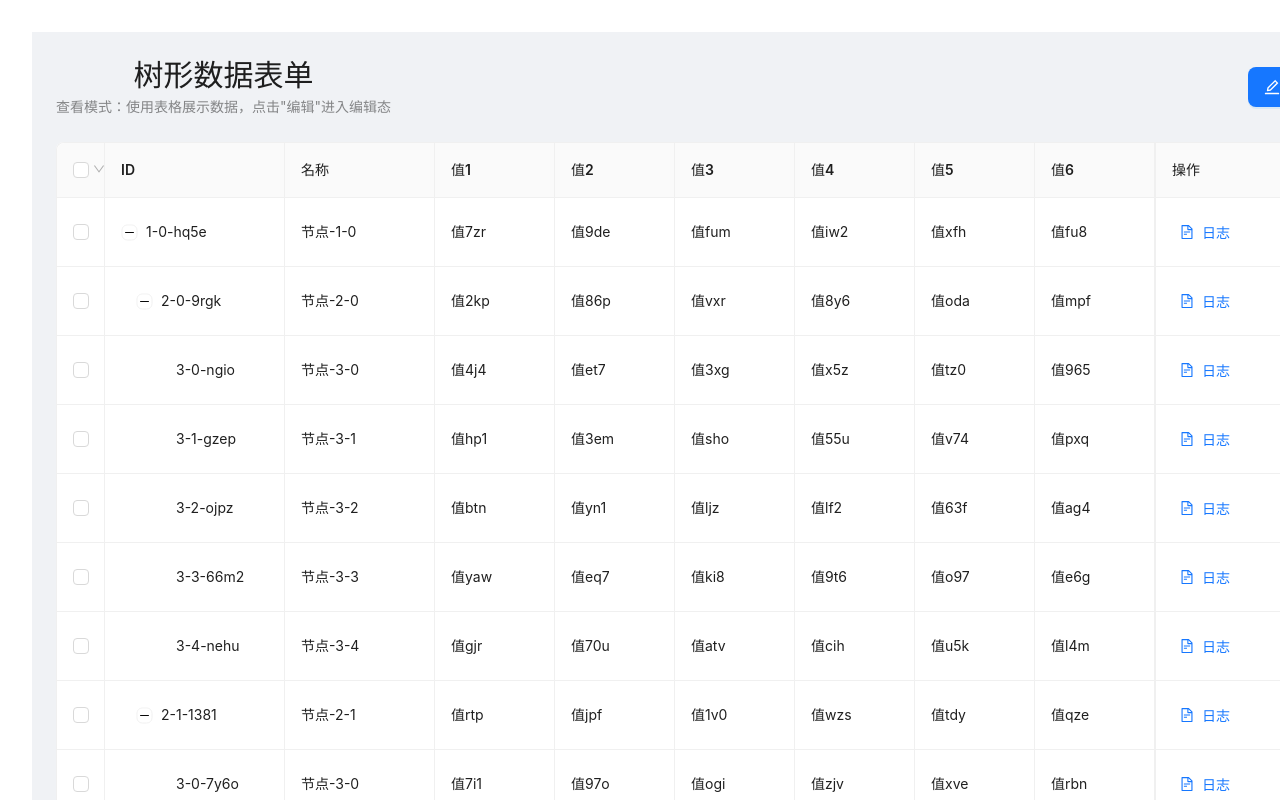
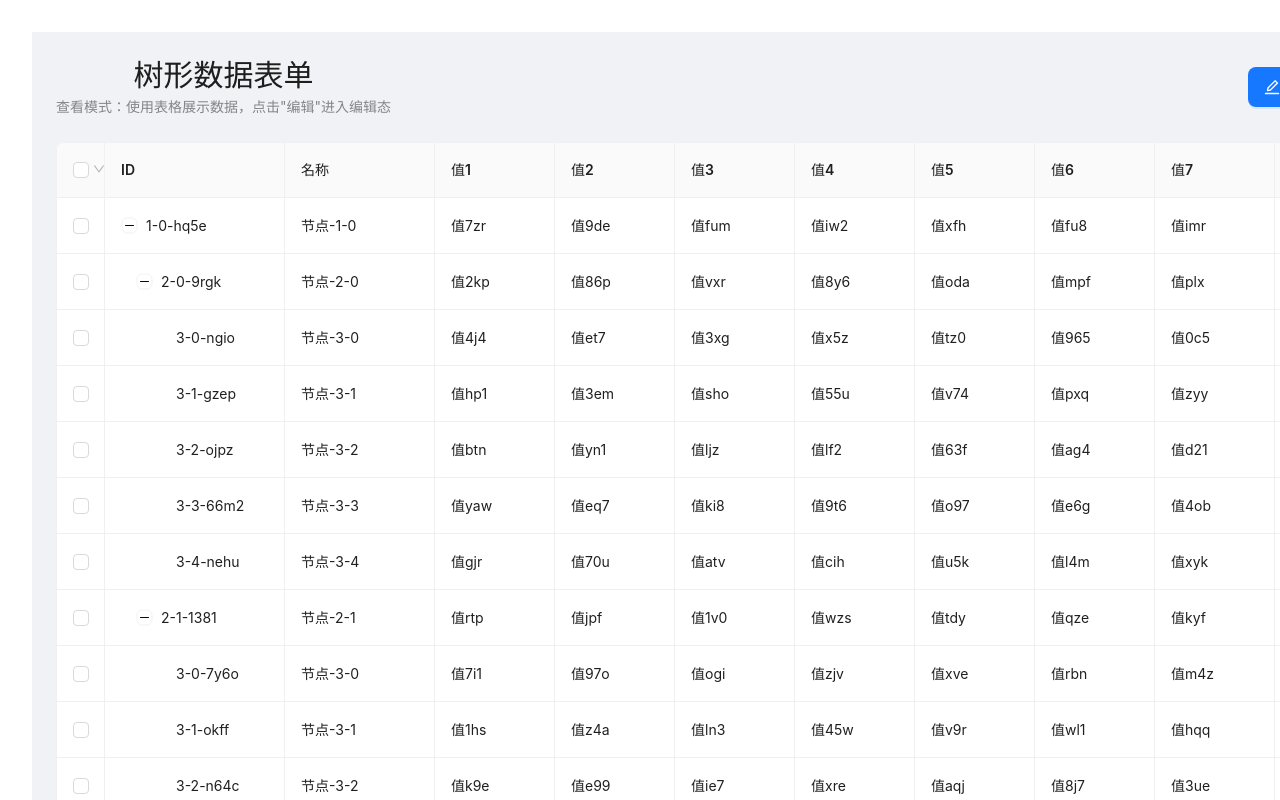
Before and after one commit to ffffhx/techShareDemo, a React (Vite) app: page / in a window 1280 px wide. Shown: the top 800 px of the page. Built offline with nearby package versions, Linux system fonts and the light colour scheme.

Commit message:
feat:头像和操作列只在编辑态显示

```diff
--- a/src/components/TreeDataForm.tsx
+++ b/src/components/TreeDataForm.tsx
@@ -2,7 +2,7 @@
  * @Author: hxf hongxin.feng@transwarp.io
  * @Date: 2025-10-15 14:23:37
  * @LastEditors: hxf hongxin.feng@transwarp.io
- * @LastEditTime: 2025-11-05 23:19:21
+ * @LastEditTime: 2025-11-06 23:06:01
  * @FilePath: \my-app\src\components\TreeDataForm.tsx
  * @Description: 这是默认设置,请设置`customMade`, 打开koroFileHeader查看配置 进行设置: https://github.com/OBKoro1/koro1FileHeader/wiki/%E9%85%8D%E7%BD%AE
  */
@@ -81,6 +81,9 @@ export const TreeDataForm = ({ data }: TreeDataFormProps) => {
   const handleEdit = () => {
     console.time('⏱️ handleEdit 总耗时');
 
+    // 切换状态时清空已选中
+    setSelectedRowKeys([]);
+
     // 记录所有节点的初始值
     console.time('📊 1. flattenTree - 扁平化树形数据');
     const flatData = flattenTree(treeData);
@@ -153,6 +156,9 @@ export const TreeDataForm = ({ data }: TreeDataFormProps) => {
 
       // 更新所有节点的数据
       setTreeData((prev) => updateAllNodes(prev, values));
+
+      // 切换状态时清空已选中
+      setSelectedRowKeys([]);
       setIsEditing(false);
       message.success('保存成功！');
     } catch (error) {
@@ -164,6 +170,9 @@ export const TreeDataForm = ({ data }: TreeDataFormProps) => {
   const handleCancel = () => {
     // 重置表单
     form.resetFields();
+
+    // 切换状态时清空已选中
+    setSelectedRowKeys([]);
     setIsEditing(false);
   };
 
--- a/src/components/TreeDataForm/columns/index.tsx
+++ b/src/components/TreeDataForm/columns/index.tsx
@@ -26,6 +26,10 @@ export const createColumns = ({
   const avatarColumn = createAvatarColumn();
   const actionColumn = createActionColumn({ isEditing, onDeleteRow, onViewLogs });
 
-  // 操作列和头像列始终显示
-  return [...baseColumns, statusColumn, actionColumn, avatarColumn];
+  // 操作列和头像列只在编辑态显示
+  if (isEditing) {
+    return [...baseColumns, statusColumn, actionColumn, avatarColumn];
+  }
+
+  return [...baseColumns, statusColumn];
 };
```
